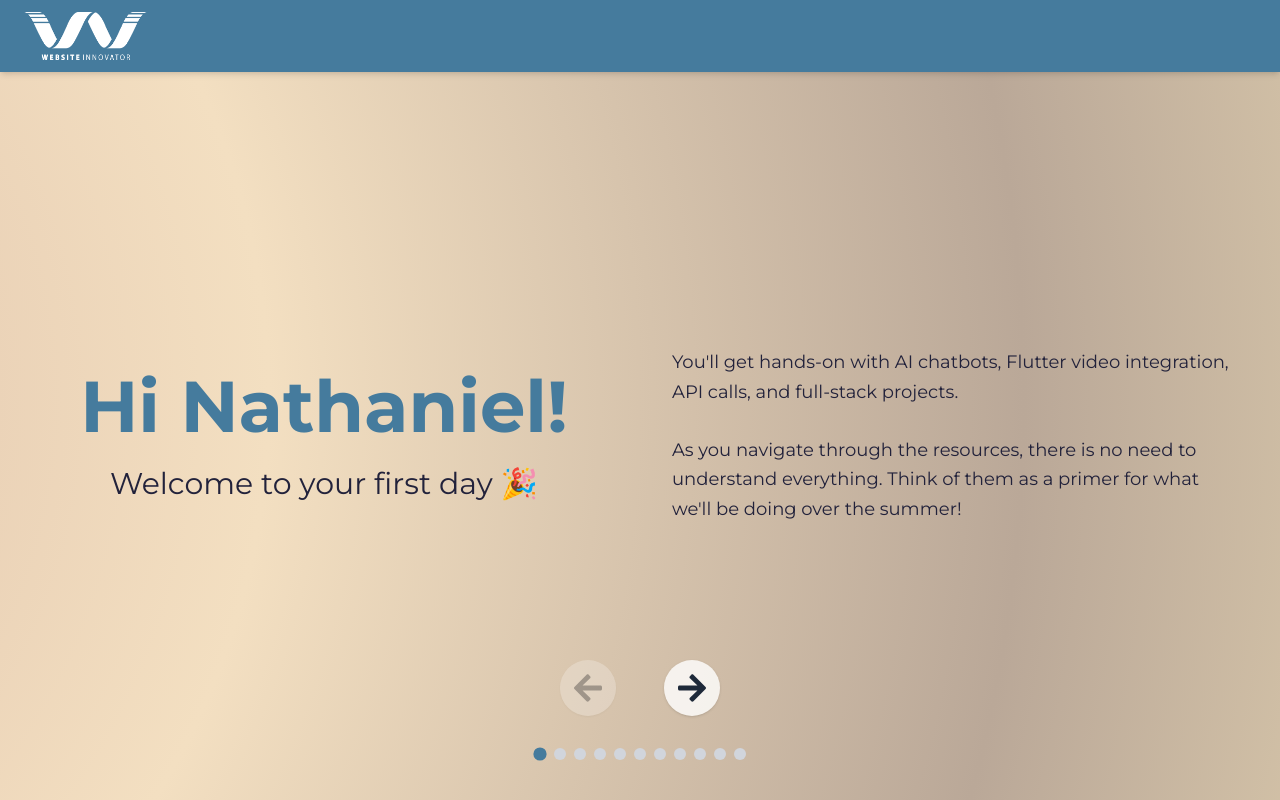
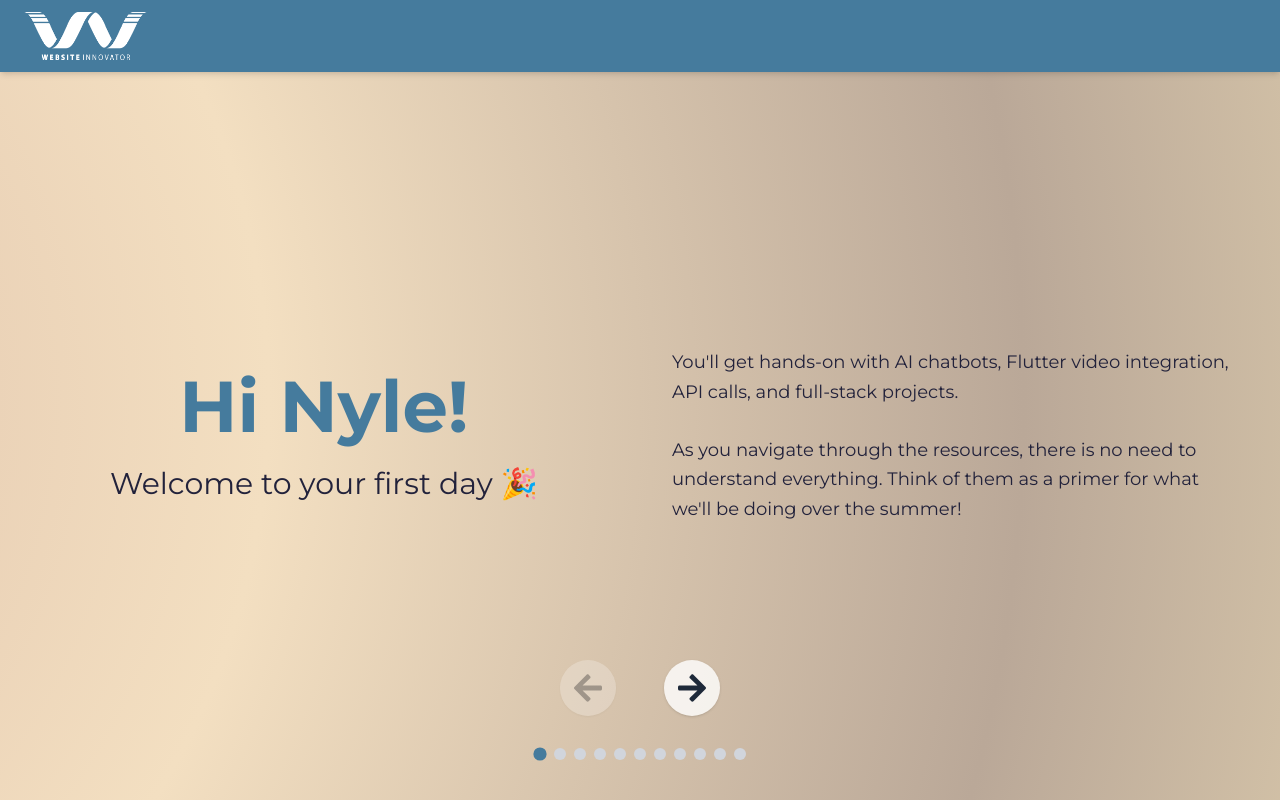
Before and after one commit to skim1243/welcome-interns, a Next.js app: page / in a window 1280 px wide. Built offline with nearby package versions, Linux system fonts and the light colour scheme.

Commit message:
Nyle personalized

```diff
--- a/package.json
+++ b/package.json
@@ -9,9 +9,9 @@
     "lint": "next lint"
   },
   "dependencies": {
-    "next": "15.3.4",
-    "react": "^19.0.0",
-    "react-dom": "^19.0.0"
+    "next": "^15.3.4",
+    "react": "^19.1.0",
+    "react-dom": "^19.1.0"
   },
   "devDependencies": {
     "@eslint/eslintrc": "^3",
--- a/src/app/page.tsx
+++ b/src/app/page.tsx
@@ -11,7 +11,7 @@ const sections = [
         <div className="flex flex-col items-center justify-center">
 
           <h1 className="text-5xl sm:text-7xl font-bold mb-4 text-[#457b9d]">
-            Hi Nathaniel!
+            Hi Nyle!
           </h1>
           <p className="text-2xl sm:text-3xl font-medium text-[#22223b] mt-2">
             Welcome to your first day 🎉
```
Also changed, not shown: 1 other file (tests, documents, lock files or other folders).
